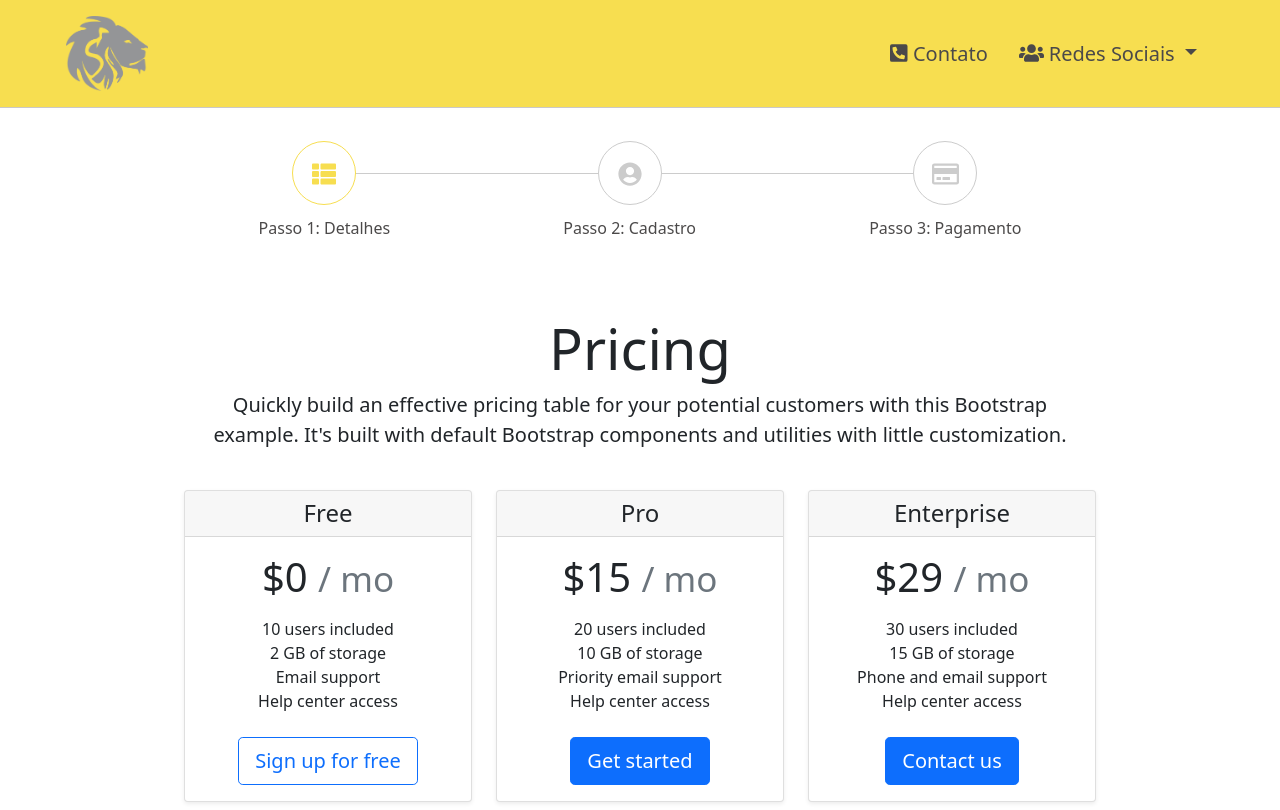
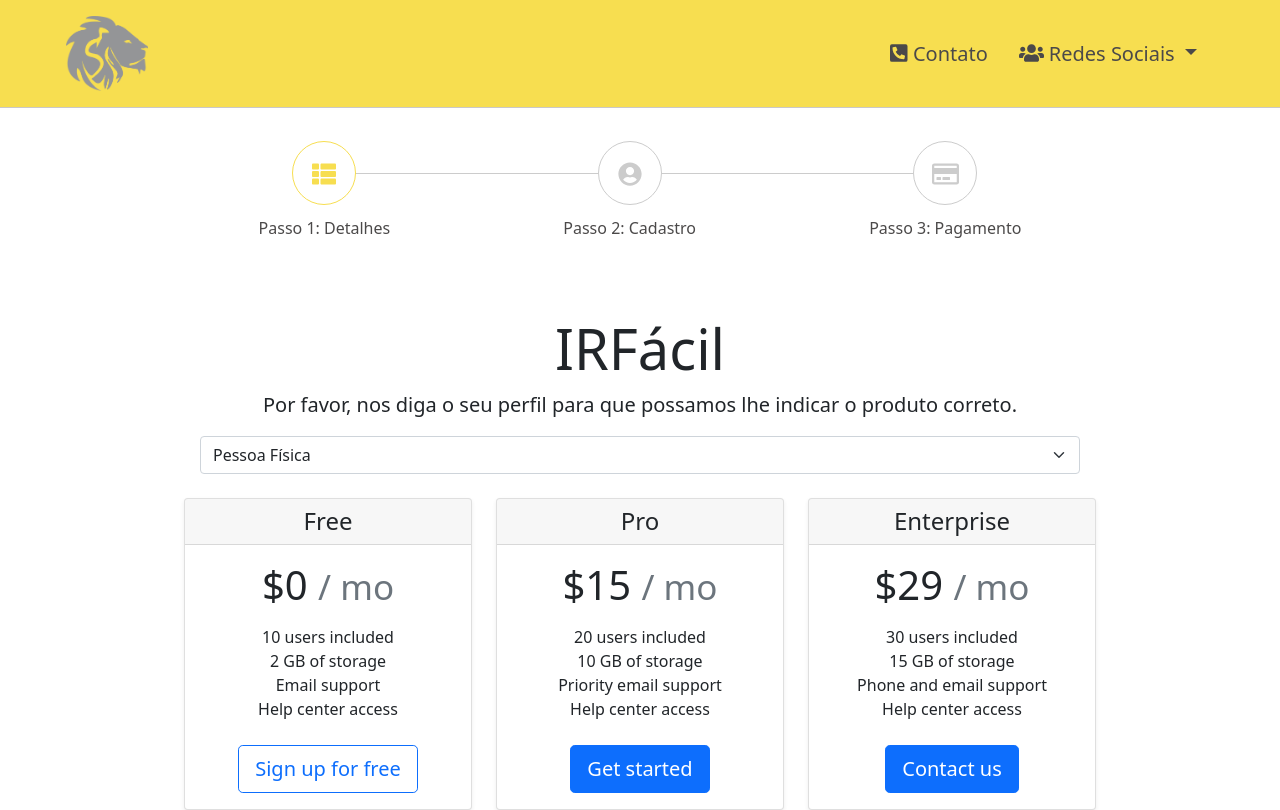
Before and after one commit to GustavoRonconi/simplecapp_pwa, a Vue app: page /ir-facil/register in a window 1280 px wide. Shown: the top 810 px of the page. Built offline with nearby package versions, Linux system fonts and the light colour scheme.

Commit message:
change repository name

```diff
--- a/src/components/wizzard/Step.vue
+++ b/src/components/wizzard/Step.vue
@@ -22,24 +22,26 @@
   </div>
 </template>
 
-<script>
-export default {
+<script lang="ts">
+import { defineComponent } from "vue";
+
+export default defineComponent({
   name: "Step",
   props: ["step", "stepcount", "currentstep"],
   computed: {
-    active() {
+    active(): boolean {
       return this.step.id == this.currentstep;
     },
 
-    firststep() {
+    firststep(): boolean {
       return this.currentstep == 1;
     },
 
-    laststep() {
+    laststep(): boolean {
       return this.currentstep == this.stepcount;
     },
 
-    stepWrapperClass() {
+    stepWrapperClass(): { active: boolean } {
       return {
         active: this.active,
       };
@@ -54,5 +56,5 @@
       this.$emit("step-change", this.currentstep - 1);
     },
   },
-};
+});
 </script>
--- a/src/components/wizzard/StepNavigationStep.vue
+++ b/src/components/wizzard/StepNavigationStep.vue
@@ -7,20 +7,21 @@
   </li>
 </template>
 
-<script>
-export default {
+<script lang="ts">
+import { defineComponent } from "vue";
+export default defineComponent({
   name: "StepNavigationStep",
   props: ["step", "currentstep"],
 
   computed: {
-    indicatorclass() {
+    indicatorclass(): { active: boolean; complete: boolean } {
       return {
         active: this.step.id == this.currentstep,
         complete: this.currentstep > this.step.id,
       };
     },
   },
-};
+});
 </script>
 
 <style scoped>
--- a/src/views/Register.vue
+++ b/src/views/Register.vue
@@ -4,15 +4,21 @@
 
     <div v-show="currentstep == 1" class="container">
       <div class="pricing-header px-3 py-3 pt-md-5 pb-md-4 mx-auto text-center">
-        <h1 class="display-4">Pricing</h1>
+        <h1 class="display-4">IRFácil</h1>
         <p class="lead">
-          Quickly build an effective pricing table for your potential customers
-          with this Bootstrap example. It's built with default Bootstrap
-          components and utilities with little customization.
+          Por favor, nos diga o seu perfil para que possamos lhe indicar o
+          produto correto.
         </p>
+        <select
+          class="form-select"
+          v-model="profileType"
+        >
+          <option value="1">Pessoa Física</option>
+          <option value="2">Escritório/Contabilidade</option>
+        </select>
       </div>
 
-      <div class="row card-deck mb-3 text-center">
+      <div v-show="profileType==1" class="row card-deck mb-3 text-center">
         <div class="col">
           <div class="card mb-4 shadow-sm">
             <div class="card-header">
@@ -139,13 +145,28 @@
   </div>
 </template>
 
-<script>
+<script lang="ts">
 import Step from "../components/wizzard/Step.vue";
 import StepNavigation from "../components/wizzard/StepNavigation.vue";
-export default {
+import { defineComponent } from "vue";
+
+declare interface StepIn {
+  id: number;
+  title: string;
+  icon_class: string;
+}
+
+declare interface Wizzard {
+  currentstep: number;
+  profileType: string;
+  steps: StepIn[];
+}
+
+export default defineComponent({
   name: "Wizzard",
   data() {
     return {
+      profileType: "1",
       currentstep: 1,
       steps: [
         {
@@ -165,19 +186,20 @@
           icon_class: "far fa-credit-card",
         },
       ],
-    };
+    } as Wizzard;
   },
   methods: {
-    stepChanged(step) {
-      this.currentstep = step;
-    },
+    stepChanged(stepId: number) {
+      this.currentstep = stepId;
+    }
   },
   components: {
     Step,
     StepNavigation,
   },
-};
+});
 </script>
+
 
 <style scoped lang="scss">
 $wizard-color-neutral: #ccc !default;
```
Also changed, not shown: package.json (+4 -4 lines), src/components/wizzard/StepNavigation.vue (+5 -3 lines), 1 other file (tests, documents, lock files or other folders).
